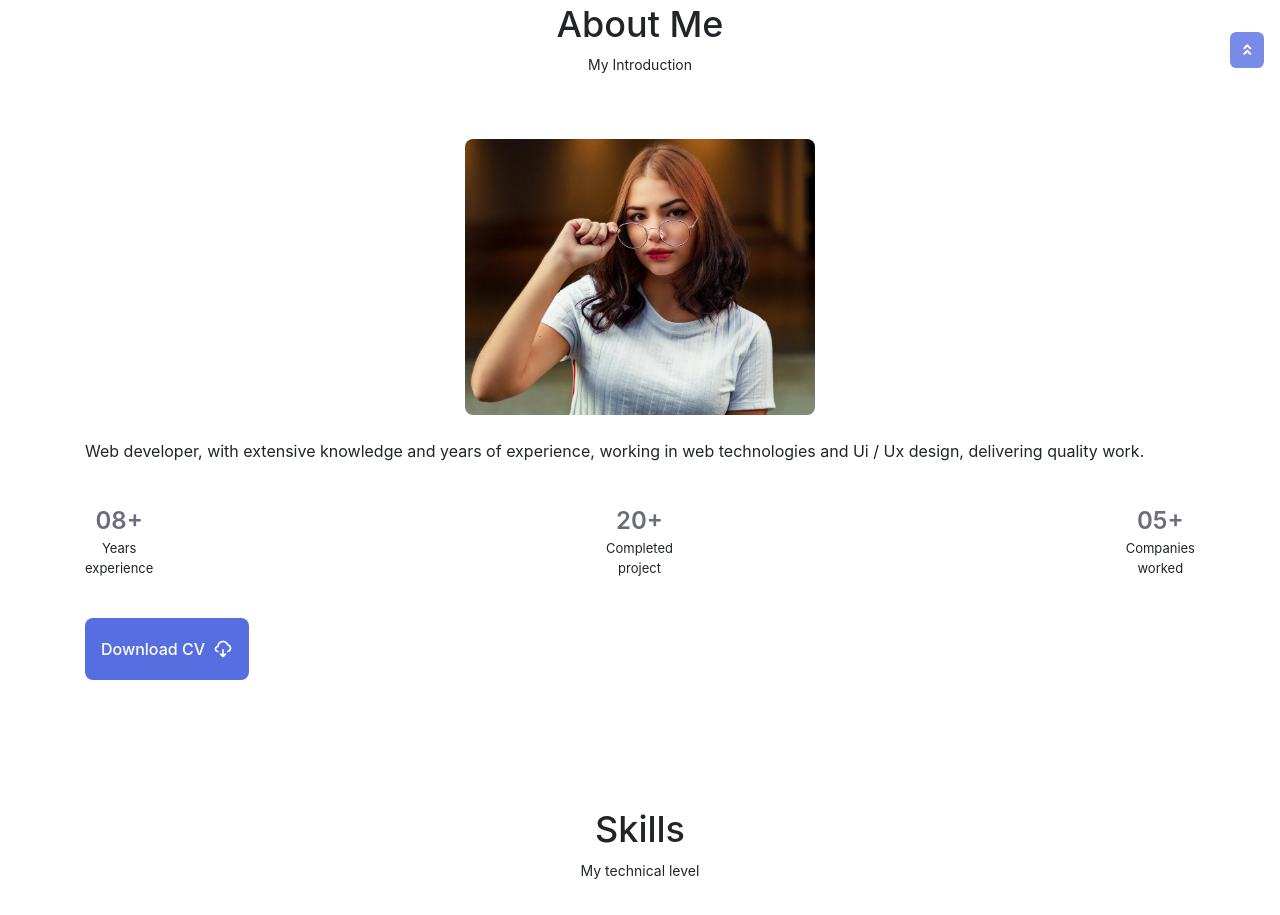
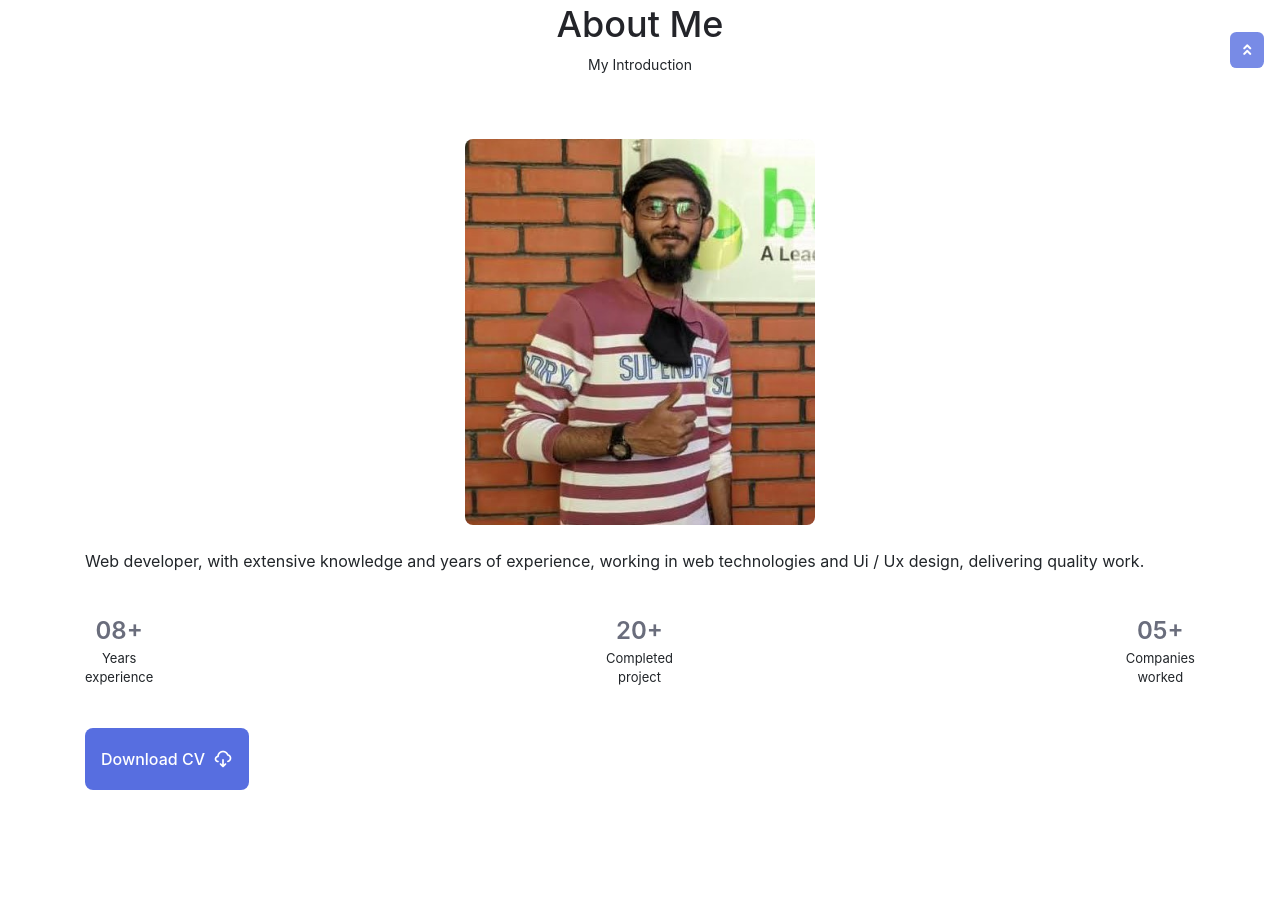
Before and after one commit to Shazeedul/shazeedul.github.io, a plain HTML site: page index.html in a window 1280 px wide. Shown: the part 892-1807 px from the top of the page. Drawn offline with nearby package versions, Linux system fonts and the light colour scheme.

Commit message:
test about image

```diff
--- a/index.html
+++ b/index.html
@@ -135,7 +135,7 @@
                 <h2 class="section__title">About Me</h2>
                 <span class="section__subtitle">My Introduction</span>
                 <div class="about__container container grid">
-                    <img src="../assets/img/about.jpg" alt="" class="about__img">
+                    <img src="../assets/img/my_photo1.jpg" alt="" class="about__img">
 
                     <div class="about__data">
                         <p class="about__description">Web developer, with extensive knowledge and years of experience, working in web technologies and Ui / Ux design, delivering quality work.</p>
```
Also changed, not shown: assets/img/my_photo1.jpg (added).
